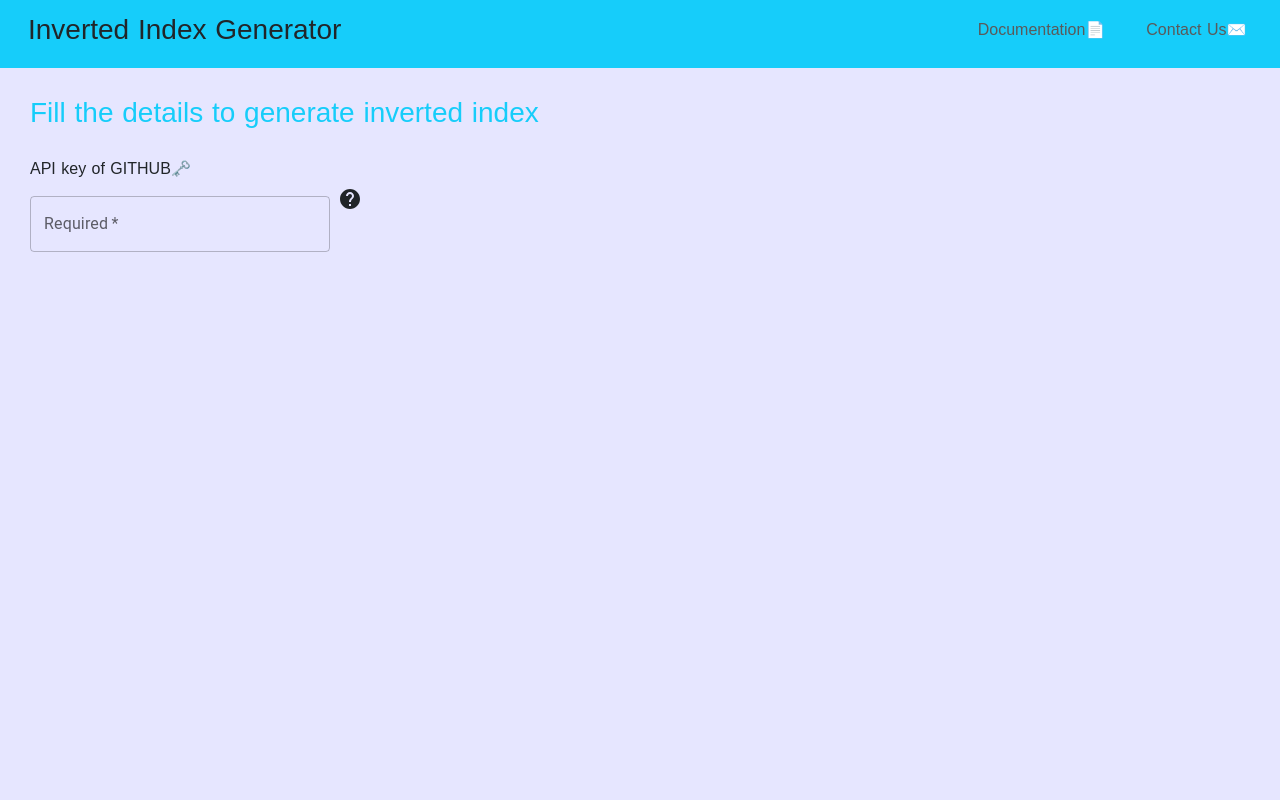
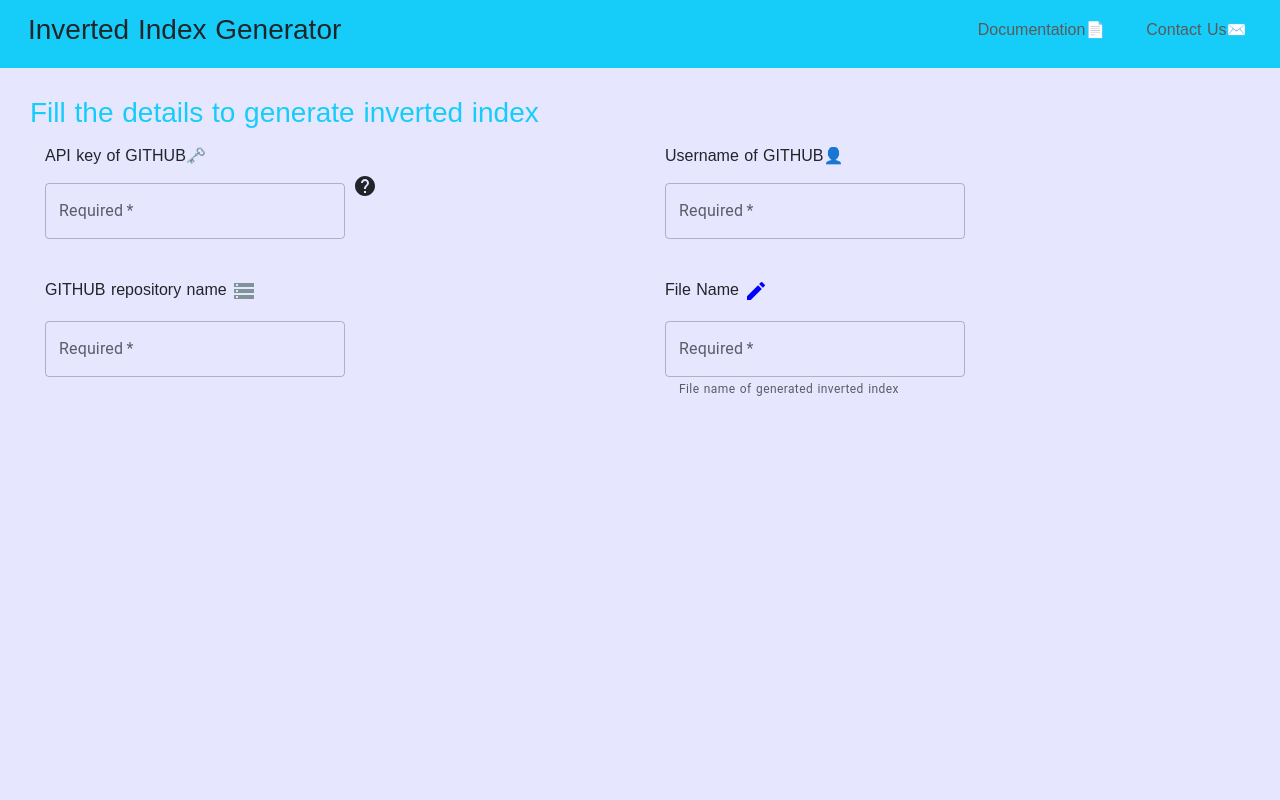
Before and after one commit to HerokuNivas/Project1-Fronted, a React (Create React App) app: page / in a window 1280 px wide. Shown: the top 800 px of the page. Built offline with nearby package versions, Linux system fonts and the light colour scheme.

Commit message:
Main component added successfully

```diff
--- a/src/components/PopUp1.jsx
+++ b/src/components/PopUp1.jsx
@@ -56,7 +56,8 @@ function PopUp1(props) {
           textAlign: "left",
           width: "300px",
         }}
-        closeOnDocumentClick={false}
+        closeOnDocumentClick={true}
+        onClose={closeModel}
         open={true}
       >
         <div className="popup1">
@@ -67,7 +68,7 @@ function PopUp1(props) {
             <span className="popup1text1">To know more about GIT Api key </span>
             <a className="popuptext1anchor1" href="https://docs.github.com/en/rest">Click Here</a>
             <span className="popup1question1">Why do we need an API ?</span>
-            We need an API so that after generating inverted index we can again add the generated inverted index file to the git respository.
+            With the help of this API we can add the generated inverted index file to your git repository.
           </div>
         </div>
       </Popup>
--- a/src/components/mainComponent.jsx
+++ b/src/components/mainComponent.jsx
@@ -4,6 +4,8 @@ import "../css/mainComponent.css";
 import TextField from "@mui/material/TextField";
 import HelpIcon from "@mui/icons-material/Help";
 import PopUp1 from "./PopUp1";
+import StorageIcon from '@mui/icons-material/Storage';
+import CreateIcon from '@mui/icons-material/Create';
 
 function MainComponent() {
     const [popup1, setpopup1] = useState(false);
@@ -14,7 +16,7 @@ function MainComponent() {
       <h3 className="detailHeading">
         Fill the details to generate inverted index
       </h3>
-      <div className="mainComponentAPIKey">
+      <div className="mainComponentAPIKey col-lg-6 col-md-12 col-sm-12">
         <h6>API key of GITHUB🗝️</h6>
         <TextField
           required
@@ -32,6 +34,40 @@ function MainComponent() {
         </div>
         {popup1 && <PopUp1 close={setpopup1}/>}
       </div>
+      <div className="mainComponentUserName col-lg-6 col-md-12 col-sm-12">
+        <h6>Username of GITHUB👤</h6>
+        <TextField
+          required
+          className="apiUserName"
+          id="outlined-required"
+          label="Required"
+          style={{ width: 300, marginTop: 10 }}
+        />
+      </div>
+
+      <div className="mainComponentRepoName col-lg-6 col-md-12 col-sm-12" style={{marginTop: "2.5rem"}}>
+        <h6>GITHUB repository name <StorageIcon style={{color: "#809398"}}/></h6>
+        <TextField
+          required
+          className="gitRepoName"
+          id="outlined-required"
+          label="Required"
+          style={{ width: 300, marginTop: 10 }}
+        />
+      </div>
+
+      <div className="mainComponentFileName col-lg-6 col-md-12 col-sm-12">
+        <h6>File Name <CreateIcon style={{color: "blue"}}/></h6>
+        <TextField
+          required
+          className="gitRepoName"
+          id="outlined-required"
+          label="Required"
+          style={{ width: 300, marginTop: 10 }}
+          helperText="File name of generated inverted index"
+        />
+      </div>
+
     </div>
   );
 }
--- a/src/css/mainComponent.css
+++ b/src/css/mainComponent.css
@@ -10,12 +10,27 @@
 
 h3.detailHeading{
     color: #16cdfa;
+    margin-bottom: 1rem;
 }
 
 .mainComponentAPIKey{
-    margin-top: 1.8rem;
+    display: inline-block;
 }
 
-#apiKey{
-    display: inline;
+.mainComponentUserName{
+    display: inline-block;
 }
+
+.mainComponentRepoName{
+    display: inline-block;
+}
+
+.mainComponentFileName{
+    display: inline-block;
+}
+
+@media screen and (max-width: 992px){
+    .mainComponentUserName{
+        margin-top: 2rem;
+    }
+}
```
